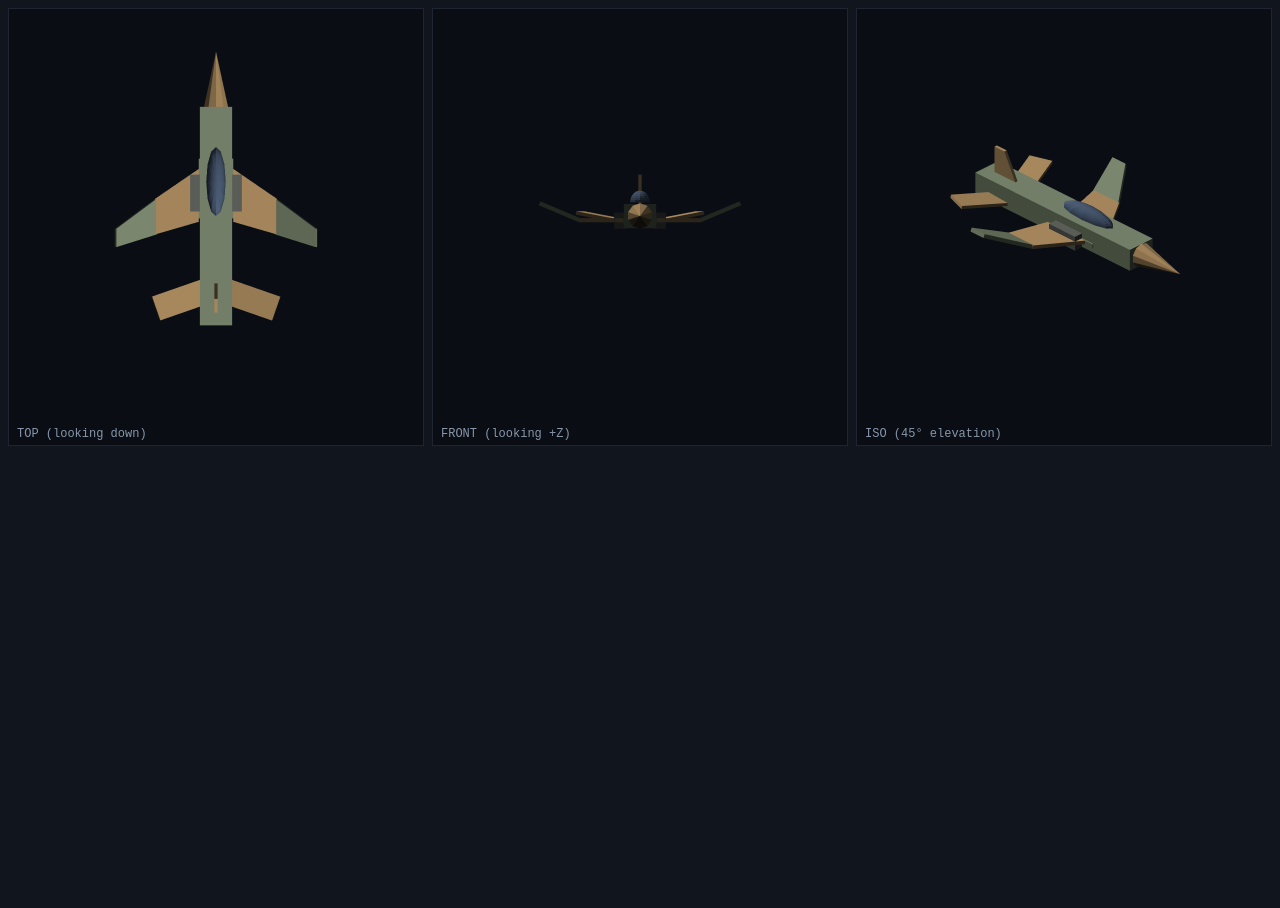
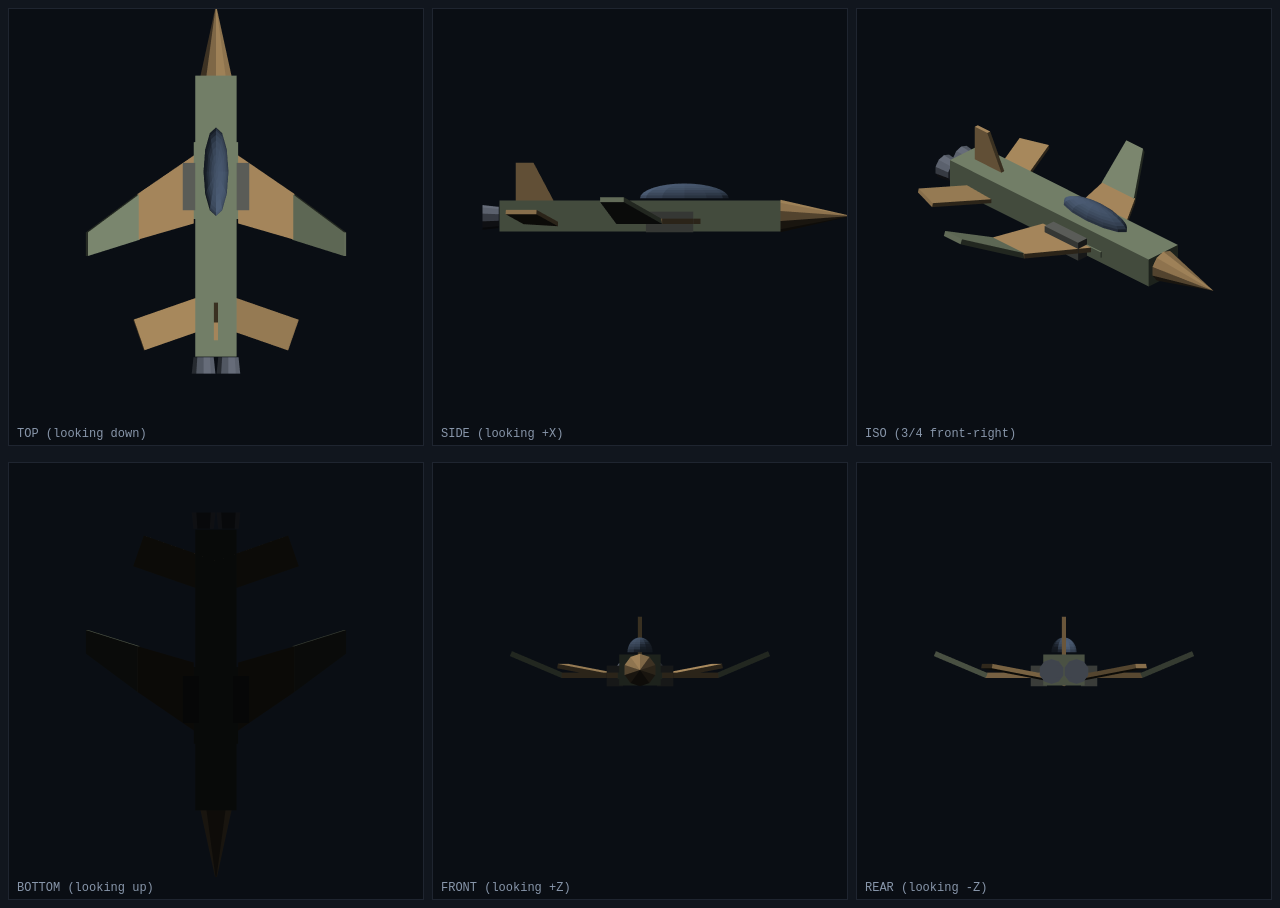
Before and after one commit to nitzangames/FlightSim, a website: page f4-inspect.html in a window 1280 px wide. Before the commit the page ends 800 px from the top, so only its background shows below. Drawn offline with nearby package versions, Linux system fonts and the light colour scheme.

Commit message:
chore: f4-inspect tooling (6-view + screenshot)
Loads the live buildF4 and renders top/side/iso/bottom/front/rear
ortho views. Run `node tools/inspect-f4.cjs [out.png]` while the dev
server is up to capture. Mirrors tools/inspect-f86.cjs.

Co-Authored-By: Claude Sonnet 4.6 <noreply@anthropic.com>

```diff
--- a/f4-inspect.html
+++ b/f4-inspect.html
@@ -2,7 +2,7 @@
 <html>
 <head>
   <meta charset="utf-8">
-  <title>F-4 Wing Inspect</title>
+  <title>F-4 Inspect</title>
   <style>
     html, body { margin:0; padding:0; background:#11161e; color:#cfd8e0; font:14px ui-monospace,monospace; }
     .row { display:flex; gap:8px; padding:8px; }
@@ -15,94 +15,23 @@
 <body>
 <div class="row">
   <div class="v"><canvas id="cv-top"></canvas><div class="lbl">TOP (looking down)</div></div>
+  <div class="v"><canvas id="cv-side"></canvas><div class="lbl">SIDE (looking +X)</div></div>
+  <div class="v"><canvas id="cv-iso"></canvas><div class="lbl">ISO (3/4 front-right)</div></div>
+</div>
+<div class="row">
+  <div class="v"><canvas id="cv-bottom"></canvas><div class="lbl">BOTTOM (looking up)</div></div>
   <div class="v"><canvas id="cv-front"></canvas><div class="lbl">FRONT (looking +Z)</div></div>
-  <div class="v"><canvas id="cv-iso"></canvas><div class="lbl">ISO (45° elevation)</div></div>
+  <div class="v"><canvas id="cv-rear"></canvas><div class="lbl">REAR (looking -Z)</div></div>
 </div>
 <script type="module">
-const mat = (c) => new THREE.MeshPhongMaterial({ color: c, flatShading: true, shininess: 0 });
-
-// ----- F-4 builder (copy of plane-mockups.html, isolated for inspection) -----
-function buildF4(THREE) {
-  const g = new THREE.Group();
-  const GREEN = 0x4a5040, BROWN = 0x6b5538, DARK = 0x3a3a36, CANOPY = 0x2a3340, STEEL = 0x40434a, EXH = 0x111111;
-  const body = new THREE.Mesh(new THREE.BoxGeometry(1.4, 1.05, 9.5), mat(GREEN));
-  g.add(body);
-  const nose = new THREE.Mesh(new THREE.ConeGeometry(0.55, 2.4, 10), mat(BROWN));
-  nose.rotation.x = -Math.PI / 2;
-  nose.position.z = -5.95;
-  g.add(nose);
-  const intakeGeo = new THREE.BoxGeometry(0.55, 0.7, 1.6);
-  for (const sx of [-0.85, 0.85]) {
-    const intake = new THREE.Mesh(intakeGeo, mat(DARK));
-    intake.position.set(sx, -0.2, -1.0);
-    g.add(intake);
-  }
-  const wingRoot = new THREE.Mesh(new THREE.BoxGeometry(1.5, 0.22, 2.6), mat(GREEN));
-  wingRoot.position.set(0, -0.20, -1.2);
-  g.add(wingRoot);
-  const sweep = -32 * Math.PI / 180;
-  const KINK = 1.9;
-  const innerShape = new THREE.Shape();
-  innerShape.moveTo(0.0,    1.0);
-  innerShape.lineTo(0.0,   -1.3);
-  innerShape.lineTo(KINK,  -1.85);
-  innerShape.lineTo(KINK,  -0.30);
-  innerShape.lineTo(0.0,    1.0);
-  const innerGeo = new THREE.ExtrudeGeometry(innerShape, { depth: 0.18, bevelEnabled: false });
-  const outerShape = new THREE.Shape();
-  outerShape.moveTo(0.0,  -0.30);
-  outerShape.lineTo(0.0,  -1.85);
-  outerShape.lineTo(1.9,  -2.40);
-  outerShape.lineTo(1.9,  -1.60);
-  outerShape.lineTo(0.0,  -0.30);
-  const outerGeo = new THREE.ExtrudeGeometry(outerShape, { depth: 0.18, bevelEnabled: false });
-  for (const side of [-1, 1]) {
-    const inner = new THREE.Mesh(innerGeo, mat(BROWN));
-    inner.scale.x = side;
-    inner.position.set(side * 0.75, -0.27, -1.05);
-    inner.rotation.x = -Math.PI / 2;
-    g.add(inner);
-    const outer = new THREE.Mesh(outerGeo, mat(GREEN));
-    outer.scale.x = side;
-    outer.position.set(side * (0.75 + KINK), -0.27, -1.05);
-    outer.rotation.order = 'ZYX';
-    outer.rotation.x = -Math.PI / 2;
-    outer.rotation.z = side * 0.40;
-    g.add(outer);
-  }
-  const canopy = new THREE.Mesh(
-    new THREE.SphereGeometry(0.50, 12, 8, 0, Math.PI * 2, 0, Math.PI / 2), mat(CANOPY),
-  );
-  canopy.position.set(0, 0.60, -1.5);
-  canopy.scale.set(0.85, 1.0, 3.0);
-  g.add(canopy);
-  const finShape = new THREE.Shape();
-  finShape.moveTo(-0.6, 0.0);
-  finShape.lineTo( 0.9, 0.0);
-  finShape.lineTo( 0.9, 1.7);
-  finShape.lineTo( 0.3, 1.7);
-  finShape.lineTo(-0.6, 0.0);
-  const finGeo = new THREE.ExtrudeGeometry(finShape, { depth: 0.14, bevelEnabled: false });
-  const fin = new THREE.Mesh(finGeo, mat(BROWN));
-  fin.rotation.y = -Math.PI / 2;
-  fin.position.set(0.07, 0.10, 3.3);
-  g.add(fin);
-  const stabGeo = new THREE.BoxGeometry(2.6, 0.15, 1.1);
-  for (const side of [-1, 1]) {
-    const s = new THREE.Mesh(stabGeo, mat(BROWN));
-    s.position.set(side * 1.4, -0.1, 3.6);
-    s.rotation.y = side * (-32 * Math.PI / 180) * 0.6;
-    s.rotation.z = side * 0.18;
-    g.add(s);
-  }
-  return g;
-}
+import { buildF4 } from './lib/plane/f4.js';
 
 function makeView(canvasId, camPos, lookAt = [0, 0, 0]) {
   const canvas = document.getElementById(canvasId);
   const renderer = new THREE.WebGLRenderer({ canvas, antialias: true });
   renderer.setPixelRatio(2);
-  renderer.setSize(canvas.clientWidth || 500, canvas.clientWidth || 500, false);
+  const sz = canvas.clientWidth || 500;
+  renderer.setSize(sz, sz, false);
   renderer.setClearColor(0x0a0e14);
   const scene = new THREE.Scene();
   scene.add(new THREE.HemisphereLight(0xcfd8e0, 0x202428, 0.85));
@@ -111,15 +40,18 @@ function makeView(canvasId, camPos, lookAt = [0, 0, 0]) {
   scene.add(sun);
   const plane = buildF4(THREE);
   scene.add(plane);
-  const cam = new THREE.OrthographicCamera(-9, 9, 9, -9, 0.1, 200);
+  const cam = new THREE.OrthographicCamera(-7, 7, 7, -7, 0.1, 200);
   cam.position.set(...camPos);
   cam.lookAt(...lookAt);
   renderer.render(scene, cam);
 }
 
-makeView('cv-top',   [0, 30, 0]);     // top-down
-makeView('cv-front', [0, 0, -30]);    // looking at nose from front
-makeView('cv-iso',   [22, 18, -22]);  // iso 3/4 from front-right
+makeView('cv-top',    [0, 30, 0]);
+makeView('cv-side',   [30, 0, 0]);
+makeView('cv-iso',    [22, 18, -22]);
+makeView('cv-bottom', [0, -30, 0]);
+makeView('cv-front',  [0, 0, -30]);
+makeView('cv-rear',   [0, 0, 30]);
 </script>
 </body>
 </html>
```
Also changed, not shown: tools/inspect-f4.cjs (added, +18 -0 lines).
